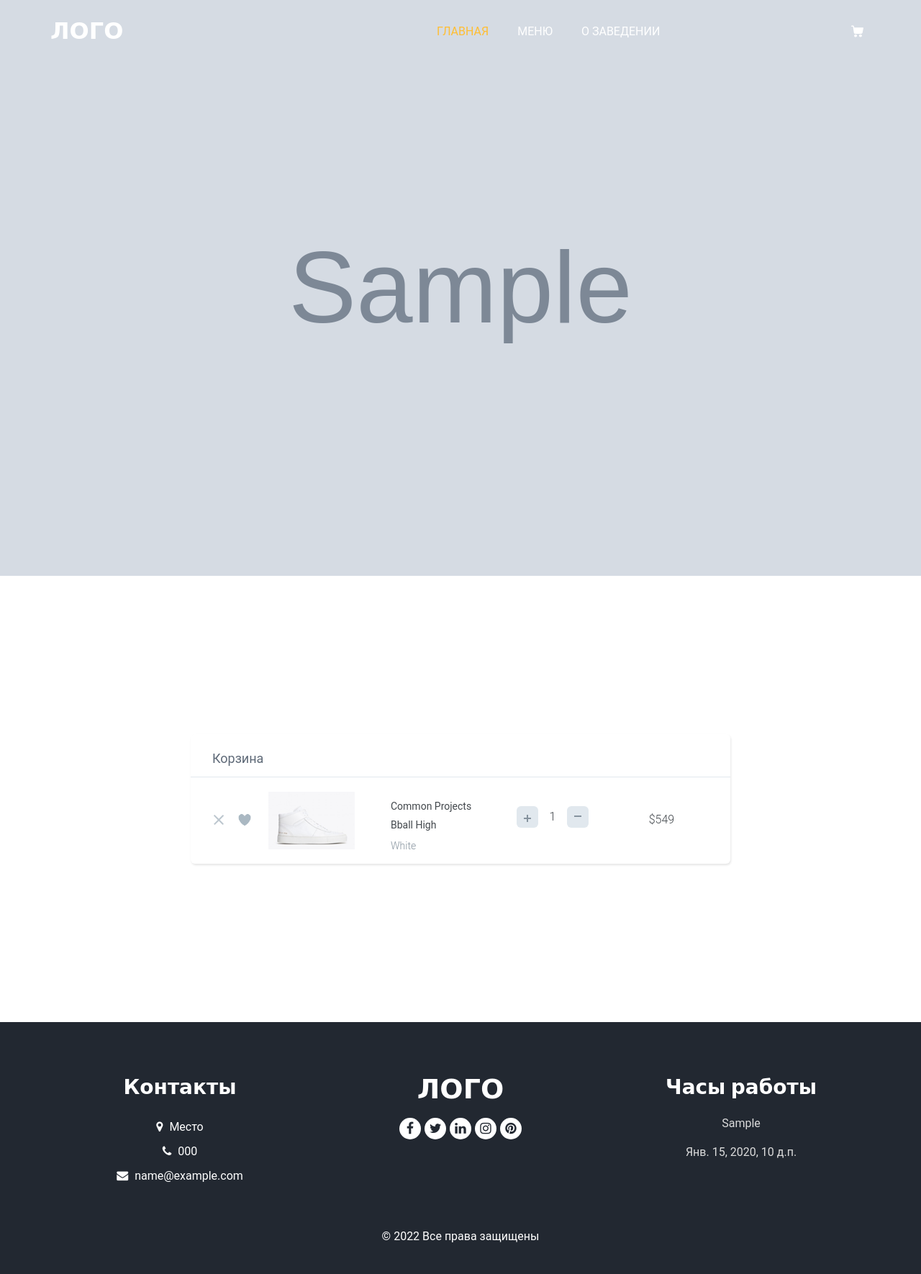
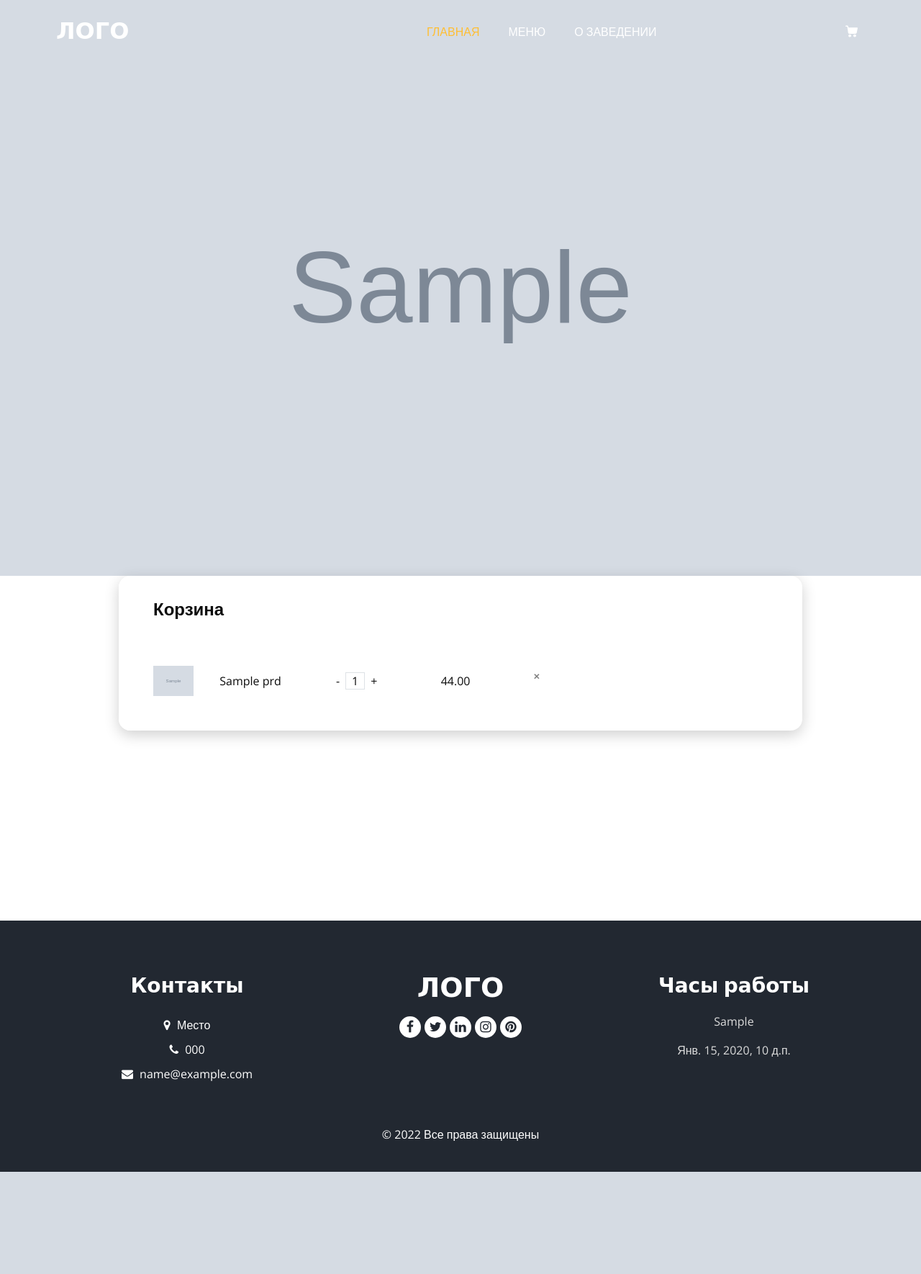
Before and after one commit to Exillite/kafe_site, a Django app: template app/kafe/templates/kafe/card.html in a window 1280 px wide. Shown: the whole page at 72% size. After the commit the page ends 1628 px from the top, so only its background shows below. Run offline with Django 3.2, Linux system fonts and the light colour scheme; tables that the repository leaves empty hold one stand-in row (values such as "Sample post"); the template is opened without the code that fills it: values that come from a table or form of the project are taken from there, most other values are stand-ins (such as "Sample title", 1, 10 or a date in 2020); grey boxes marked "Sample" are stand-in pictures; parts of the project's set-up code (start-up, migrations or seed data) failed here and were passed over; some libraries are stand-ins or nearby versions.

Commit message:
adding products to the cart

```diff
--- a/app/kafe/templates/kafe/card.html
+++ b/app/kafe/templates/kafe/card.html
@@ -1,273 +1,222 @@
 {% extends 'kafe/base.html' %} {% load static %} {% block content %}
 
+<script src="//ajax.googleapis.com/ajax/libs/jquery/1.9.1/jquery.min.js"></script>
+
+
 <style>
-    html,
-    body {
-        width: 100%;
-        height: 100%;
-        margin: 0;
-        font-family: 'Roboto', sans-serif;
+    .title {
+        margin-bottom: 5vh;
     }
 
-    .shopping-cart {
-        width: 750px;
-        margin: 220px auto;
-        background: #FFFFFF;
-        box-shadow: 1px 2px 3px 0px rgba(0, 0, 0, 0.10);
-        border-radius: 6px;
-        display: flex;
-        flex-direction: column;
+    .card {
+        margin: auto;
+        max-width: 950px;
+        width: 90%;
+        box-shadow: 0 6px 20px 0 rgba(0, 0, 0, 0.19);
+        border-radius: 1rem;
+        border: transparent;
     }
 
-    .title {
-        height: 60px;
-        border-bottom: 1px solid #E1E8EE;
-        padding: 20px 30px;
-        color: #5E6977;
-        font-size: 18px;
-        font-weight: 400;
-    }
-
-    .item {
-        padding: 20px 30px;
-        height: 120px;
-        display: flex;
-    }
-
-    .item:nth-child(3) {
-        border-top: 1px solid #E1E8EE;
-        border-bottom: 1px solid #E1E8EE;
-    }
-
-    .buttons {
-        position: relative;
-        padding-top: 30px;
-        margin-right: 60px;
-    }
-
-    .delete-btn,
-    .like-btn {
-        display: inline-block;
-        Cursor: pointer;
-    }
-
-    .delete-btn {
-        width: 18px;
-        height: 17px;
-        background: url("{% static 'kafe/images/delete-icn.svg' %}") no-repeat center;
-    }
-
-    .like-btn {
-        position: absolute;
-        top: 9px;
-        left: 15px;
-        background: url('{% static 'kafe/images/twitter-heart.png' %}');
-        width: 60px;
-        height: 60px;
-        background-size: 2900%;
-        background-repeat: no-repeat;
-    }
-
-    .is-active {
-        animation-name: animate;
-        animation-duration: .8s;
-        animation-iteration-count: 1;
-        animation-timing-function: steps(28);
-        animation-fill-mode: forwards;
-    }
-
-    @keyframes animate {
-        0% {
-            background-position: left;
-        }
-        50% {
-            background-position: right;
-        }
-        100% {
-            background-position: right;
+    @media(max-width:767px) {
+        .card {
+            margin: 3vh auto;
         }
     }
 
-    .image {
-        margin-right: 50px;
+    .cart {
+        background-color: #fff;
+        padding: 4vh 5vh;
+        border-bottom-left-radius: 1rem;
+        border-top-left-radius: 1rem;
     }
 
-    .description {
-        padding-top: 10px;
-        margin-right: 60px;
-        width: 115px;
+    @media(max-width:767px) {
+        .cart {
+            padding: 4vh;
+            border-bottom-left-radius: unset;
+            border-top-right-radius: 1rem;
+        }
     }
 
-    .description span {
-        display: block;
-        font-size: 14px;
-        color: #43484D;
-        font-weight: 400;
+    .summary {
+        background-color: #ddd;
+        border-top-right-radius: 1rem;
+        border-bottom-right-radius: 1rem;
+        padding: 4vh;
+        color: rgb(65, 65, 65);
     }
 
-    .description span:first-child {
-        margin-bottom: 5px;
+    @media(max-width:767px) {
+        .summary {
+            border-top-right-radius: unset;
+            border-bottom-left-radius: 1rem;
+        }
     }
 
-    .description span:last-child {
-        font-weight: 300;
-        margin-top: 8px;
-        color: #86939E;
+    .summary .col-2 {
+        padding: 0;
     }
 
-    .quantity {
-        padding-top: 20px;
-        margin-right: 60px;
+    .summary .col-10 {
+        padding: 0;
     }
 
-    .quantity input {
-        -webkit-appearance: none;
-        border: none;
-        text-align: center;
-        width: 32px;
-        font-size: 16px;
-        color: #43484D;
-        font-weight: 300;
+    .row {
+        margin: 0;
     }
 
-    button[class*=btn] {
-        width: 30px;
-        height: 30px;
-        background-color: #E1E8EE;
-        border-radius: 6px;
-        border: none;
-        cursor: pointer;
+    .title b {
+        font-size: 1.5rem;
     }
 
-    .minus-btn img {
-        margin-bottom: 3px;
+    .main {
+        margin: 0;
+        padding: 2vh 0;
+        width: 100%;
     }
 
-    .plus-btn img {
-        margin-top: 2px;
+    .col-2,
+    .col {
+        padding: 0 1vh;
     }
 
-    button:focus,
-    input:focus {
-        outline: 0;
+    a {
+        padding: 0 1vh;
     }
 
-    .total-price {
-        width: 83px;
-        padding-top: 27px;
-        text-align: center;
-        font-size: 16px;
-        color: #43484D;
-        font-weight: 300;
+    .close {
+        margin-left: auto;
+        font-size: 0.7rem;
     }
 
-    @media (max-width: 800px) {
-        .shopping-cart {
+    img {
+        width: 3.5rem;
+    }
+
+    .back-to-shop {
+        margin-top: 4.5rem;
+    }
+
+    h5 {
+        margin-top: 4vh;
+    }
+
+    hr {
+        margin-top: 1.25rem;
+    }
+
+    form {
+        padding: 2vh 0;
+    }
+
+    select {
+        border: 1px solid rgba(0, 0, 0, 0.137);
+        padding: 1.5vh 1vh;
+        margin-bottom: 4vh;
+        outline: none;
         width: 100%;
-            height: auto;
-            overflow: hidden;
+        background-color: rgb(247, 247, 247);
     }
-        .item {
-            height: auto;
-            flex-wrap: wrap;
-            justify-content: center;
+
+    input {
+        border: 1px solid rgba(0, 0, 0, 0.137);
+        padding: 1vh;
+        margin-bottom: 4vh;
+        outline: none;
+        width: 100%;
+        background-color: rgb(247, 247, 247);
     }
-        .image img {
-            width: 50%;
+
+    input:focus::-webkit-input-placeholder {
+        color: transparent;
     }
-        .image,
-        .quantity,
-        .description {
+
+    .btn {
+        background-color: #000;
+        border-color: #000;
+        color: white;
         width: 100%;
-            text-align: center;
-            margin: 6px 0;
+        font-size: 0.7rem;
+        margin-top: 4vh;
+        padding: 1vh;
+        border-radius: 0;
     }
-        .buttons {
-            margin-right: 20px;
+
+    .btn:focus {
+        box-shadow: none;
+        outline: none;
+        box-shadow: none;
+        color: white;
+        -webkit-box-shadow: none;
+        -webkit-user-select: none;
+        transition: none;
     }
+
+    .btn:hover {
+        color: white;
+    }
+
+    a {
+        color: black;
+    }
+
+    a:hover {
+        color: black;
+        text-decoration: none;
+    }
+
+    #code {
+        background-image: linear-gradient(to left, rgba(255, 255, 255, 0.253), rgba(255, 255, 255, 0.185)), url("https://img.icons8.com/small/16/000000/long-arrow-right.png");
+        background-repeat: no-repeat;
+        background-position-x: 95%;
+        background-position-y: center;
     }
 </style>
 
 
 
-<div class="shopping-cart">
-    <!-- Title -->
+<div class="card">
+    <div class="row">
+        <div class="col-md-8 cart">
             <div class="title">
-        Корзина
+                <div class="row">
+                    <div class="col">
+                        <h4><b>Корзина</b></h4>
+                    </div>
+                </div>
             </div>
 
-    <!-- Товар #1 -->
-    <div class="item">
-        <div class="buttons">
-            <span class="delete-btn"></span>
-            <span class="like-btn"></span>
+            {% for c in card %}
+
+                <div class="row">
+                    <div class="row main align-items-center">
+                        <div class="col-2"><img class="img-fluid" src="{{ c.prd.photo.url }}"></div>
+                        <div class="col">
+
+                            <div class="row">{{ c.prd.name }}</div>
+                        </div>
+                        <div class="col">
+                            <a onclick="rmcountprd({{ c.prd.pk }}, {{ c.prd.price }})">-</a><a class="border" id="{{ c.prd.pk }}" >1</a><a onclick="addcountprd({{ c.prd.pk }}, {{ c.prd.price }})">+</a>
+                        </div>
+                        <div class="col {{ c.prd.pk }}"> 44.00 <span class="close">&#10005;</span></div>
+                    </div>
                 </div>
 
-        <div class="image">
-            <img src="{% static 'kafe/images/item-1.png' %}" alt="" />
+            {% endfor %}
+
         </div>
 
-        <div class="description">
-            <span>Common Projects</span>
-            <span>Bball High</span>
-            <span>White</span>
     </div>
 
-        <div class="quantity">
-            <button class="plus-btn" type="button" name="button">
-          <img src="{% static 'kafe/images/plus.svg' %}" alt="" />
-        </button>
-            <input type="text" name="name" value="1">
-            <button class="minus-btn" type="button" name="button">
-          <img src="{% static 'kafe/images/minus.svg' %}" alt="" />
-        </button>
 </div>
-
-        <div class="total-price">$549</div>
-    </div>
-
-
-</div>
-<script src="https://code.jquery.com/jquery-2.2.4.js" charset="utf-8"></script>
-
-<script type="text/javascript">
-    $('.minus-btn').on('click', function(e) {
-        e.preventDefault();
-        var $this = $(this);
-        var $input = $this.closest('div').find('input');
-        var value = parseInt($input.val());
-
-        if (value > 1) {
-            value = value - 1;
-        } else {
-            value = 0;
-        }
-
-        $input.val(value);
-
-    });
-
-    $('.plus-btn').on('click', function(e) {
-        e.preventDefault();
-        var $this = $(this);
-        var $input = $this.closest('div').find('input');
-        var value = parseInt($input.val());
-
-        if (value < 100) {
-            value = value + 1;
-        } else {
-            value = 100;
-        }
-
-        $input.val(value);
-    });
-
-    $('.like-btn').on('click', function() {
-        $(this).toggleClass('is-active');
-    });
-</script>
-
-
-
-
-{% endblock %}
+<br>
+<br>
+<br>
+<br>
+<br>
+<br>
+<br>
+<br>
+<br>
+<br>
+<br> {% endblock %}
```
Also changed, not shown: app/kafe/templates/kafe/menu.html (+72 -14 lines), app/kafe/views.py (+12 -0 lines), app/mediafiles/photos/2022/08/16/hqdefault.jpg (added), 4 other files. Lines whose indentation alone changed are shown as unchanged.
